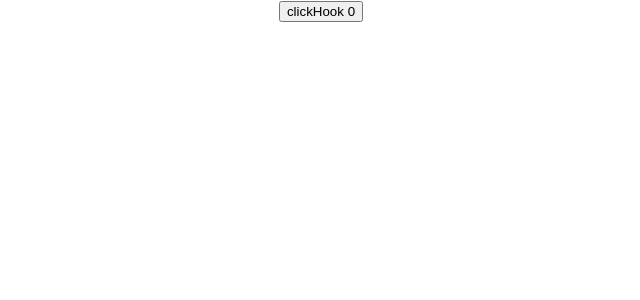
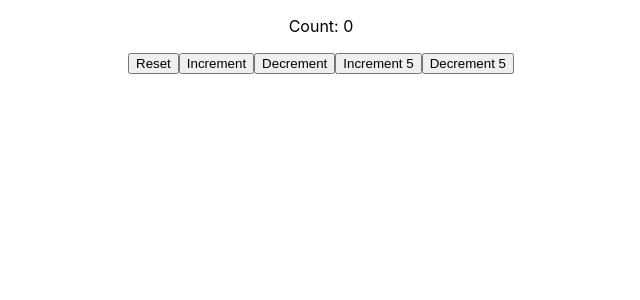
Before and after one commit to vashish144/Hooks-demo, a React (Create React App) app: page / in a window 1280 px wide. Shown: the top 300 px of the page, without its empty margins (319-959 px from the left). Built offline with nearby package versions, Linux system fonts and the light colour scheme.

Commit message:
adding multiple increment and decrement

```diff
--- a/src/App.js
+++ b/src/App.js
@@ -2,11 +2,13 @@ import logo from "./logo.svg";
 import "./App.css";
 import Counter from "./components/increment/Counter";
 import HookCounter from "./components/increment/HookCounter";
+import HookMultipuleCount from "./components/increment/HookMultipuleCount";
 
 function App() {
   return (
     <div className="App">
-      <HookCounter />
+      <HookMultipuleCount />
+      {/* <HookCounter /> */}
       {/* <Counter /> */}
     </div>
   );
--- /dev/null
+++ b/src/components/increment/HookMultipuleCount.js
@@ -0,0 +1,46 @@
+import React, { useState } from "react";
+
+function HookMultipuleCount() {
+  const initialState = 0;
+  const [count, setCount] = useState(initialState);
+  const incrementFive = () => {
+    for (let i = 0; i < 5; i++) {
+      setCount((prevState) => prevState + 1);
+    }
+  };
+  const decrementFive = () => {
+    setCount((prevState) => prevState - 5);
+  };
+  return (
+    <div>
+      <p>Count: {count}</p>
+      <div>
+        <button
+          onClick={() => {
+            setCount(initialState);
+          }}
+        >
+          Reset
+        </button>
+        <button
+          onClick={() => {
+            setCount((prevState) => prevState + 1);
+          }}
+        >
+          Increment
+        </button>
+        <button
+          onClick={() => {
+            setCount((prevState) => prevState - 1);
+          }}
+        >
+          Decrement
+        </button>
+        <button onClick={incrementFive}>Increment 5</button>
+        <button onClick={decrementFive}>Decrement 5</button>
+      </div>
+    </div>
+  );
+}
+
+export default HookMultipuleCount;
```
